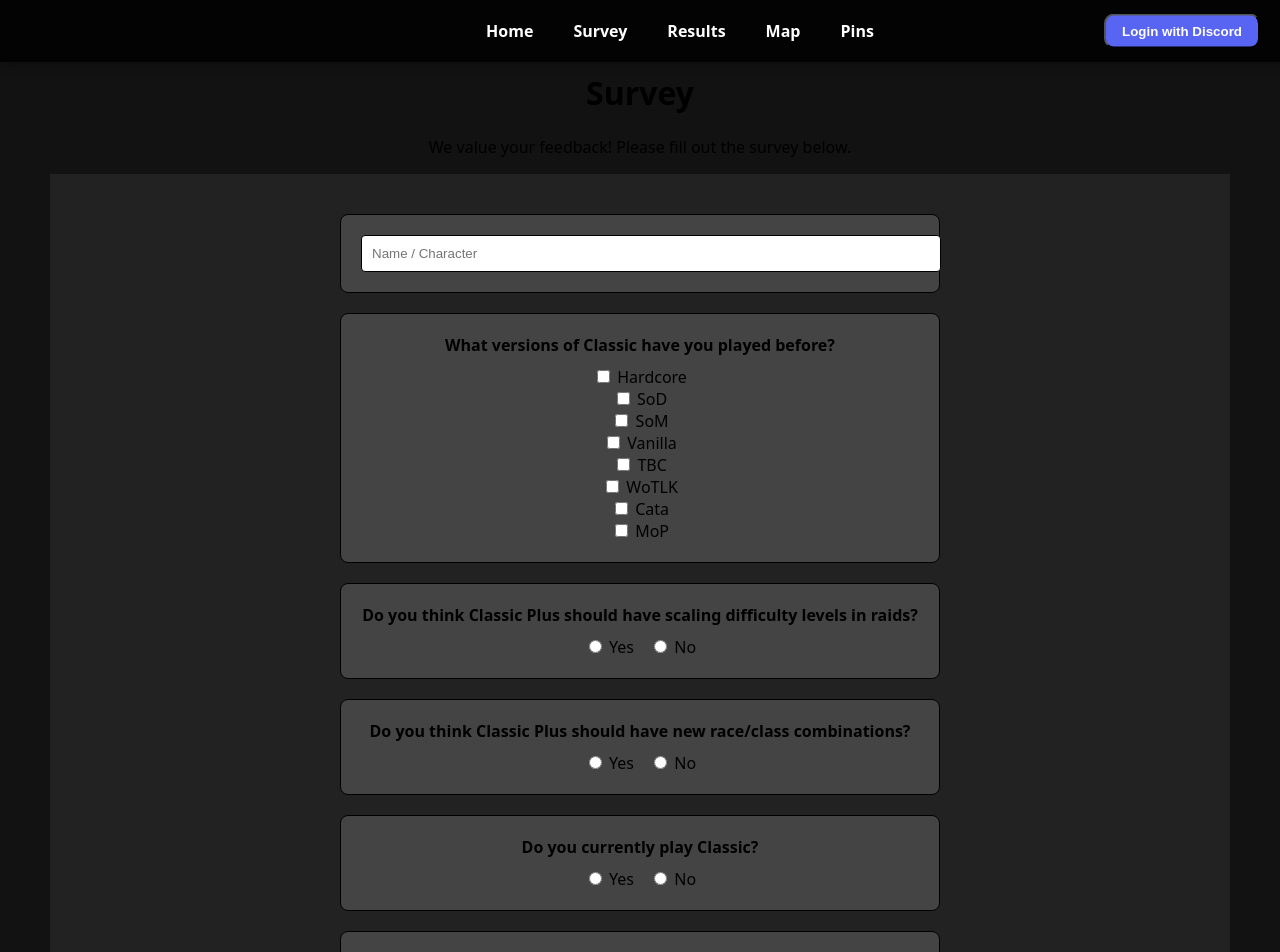
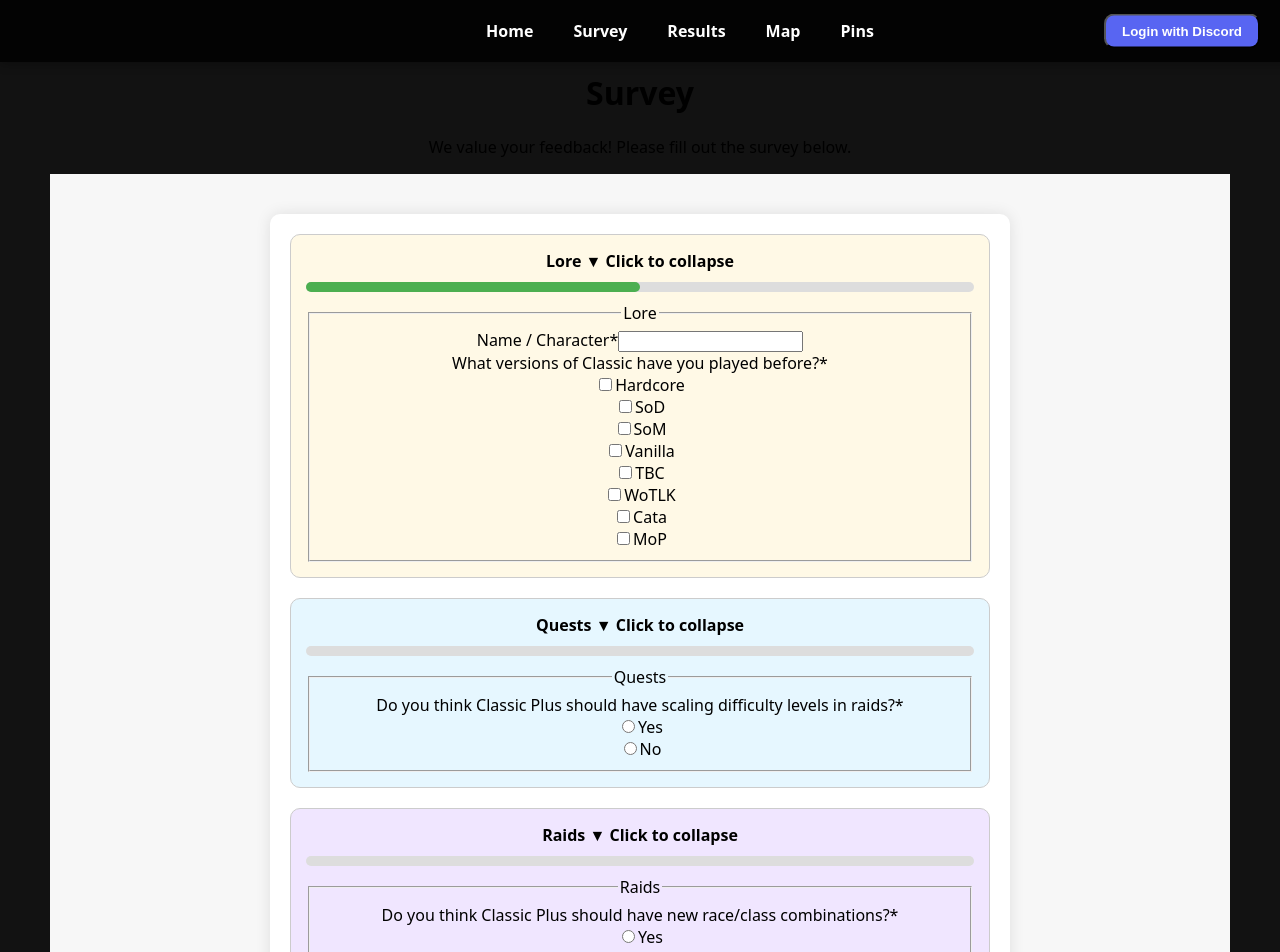
Before and after one commit to wowclassic-plus/wowclassicdotplus, a React (Create React App) app in the folder frontend/: page /survey in a window 1280 px wide. Shown: the top 952 px of the page. Built offline with nearby package versions, Linux system fonts and the light colour scheme.

Commit message:
Updating Survey Look, with collapsible sections and progress bar

```diff
--- a/frontend/package.json
+++ b/frontend/package.json
@@ -3,6 +3,8 @@
   "version": "0.1.0",
   "private": true,
   "dependencies": {
+    "@rjsf/core": "^5.24.13",
+    "@rjsf/validator-ajv8": "^5.24.13",
     "@testing-library/dom": "^10.4.1",
     "@testing-library/jest-dom": "^6.8.0",
     "@testing-library/react": "^16.3.0",
@@ -19,6 +21,8 @@
     "react-scripts": "5.0.1",
     "react-select": "^5.10.2",
     "react-zoom-pan-pinch": "^3.7.0",
+    "survey-core": "^2.3.11",
+    "survey-react-ui": "^2.3.11",
     "web-vitals": "^2.1.4"
   },
   "scripts": {
--- a/frontend/src/components/SurveyForm.js
+++ b/frontend/src/components/SurveyForm.js
@@ -1,271 +1,233 @@
 import React, { useState } from "react";
+import Form from "@rjsf/core";
+import Ajv8Validator from "@rjsf/validator-ajv8";
 
-function SurveyForm({ backendUrl }) {
-  const [formData, setFormData] = useState({
-    name: "",
-    previousVersions: [],
-    scalingRaids: "",
-    newRaceClass: "",
-    currentlyPlay: "",
-    intendToPlay: "",
-  });
+// Schema sections
+const schemaSections = {
+  Lore: {
+    title: "Lore",
+    properties: {
+      name: { type: "string", title: "Name / Character" },
+      previous_versions: {
+        type: "array",
+        title: "What versions of Classic have you played before?",
+        items: {
+          type: "string",
+          enum: ["Hardcore", "SoD", "SoM", "Vanilla", "TBC", "WoTLK", "Cata", "MoP"],
+        },
+        uniqueItems: true,
+      },
+    },
+    required: ["name", "previous_versions"],
+  },
+  Quests: {
+    title: "Quests",
+    properties: {
+      scaling_raids: {
+        type: "string",
+        title: "Do you think Classic Plus should have scaling difficulty levels in raids?",
+        enum: ["Yes", "No"],
+      },
+    },
+    required: ["scaling_raids"],
+  },
+  Raids: {
+    title: "Raids",
+    properties: {
+      new_race_class: {
+        type: "string",
+        title: "Do you think Classic Plus should have new race/class combinations?",
+        enum: ["Yes", "No"],
+      },
+    },
+    required: ["new_race_class"],
+  },
+  Dungeons: {
+    title: "Dungeons",
+    properties: {
+      currently_play: { type: "string", title: "Do you currently play Classic?", enum: ["Yes", "No"] },
+      intend_to_play: { type: "string", title: "Would you intend to play Classic Plus?", enum: ["Yes", "No"] },
+    },
+    required: ["currently_play", "intend_to_play"],
+  },
+};
+
+// Section colors
+const sectionColors = {
+  Lore: "#FFF9E6",
+  Quests: "#E6F7FF",
+  Raids: "#F0E6FF",
+  Dungeons: "#E6FFE6",
+};
+
+// Custom field wrapper
+function FieldBox({ label, required, children }) {
+  return (
+    <div
+      style={{
+        backgroundColor: "#fff",
+        border: "1px solid #ccc",
+        borderRadius: 8,
+        padding: 15,
+        marginBottom: 12,
+        boxShadow: "0 1px 3px rgba(0,0,0,0.1)",
+      }}
+    >
+      {label && (
+        <label style={{ fontWeight: "bold", display: "block", marginBottom: 8 }}>
+          {label} {required ? "*" : null}
+        </label>
+      )}
+      {children}
+    </div>
+  );
+}
+
+// Collapsible section with progress
+function CollapsibleSection({ title, schema, uiSchema, formData, onChange }) {
+  const [collapsed, setCollapsed] = useState(false);
+  const sectionColor = sectionColors[title] || "#f5f5f5";
+
+  const allKeys = Object.keys(schema.properties);
+  const answeredCount = allKeys.filter((k) => formData[k] !== undefined && formData[k] !== "").length;
+  const totalCount = allKeys.length;
+  const progressPercent = Math.round((answeredCount / totalCount) * 100);
+
+  return (
+    <div
+      style={{
+        backgroundColor: sectionColor,
+        padding: 15,
+        borderRadius: 10,
+        marginBottom: 20,
+        border: "1px solid #ccc",
+      }}
+    >
+      <div
+        onClick={() => setCollapsed(!collapsed)}
+        style={{
+          fontWeight: "bold",
+          cursor: "pointer",
+          fontSize: 16,
+          marginBottom: collapsed ? 0 : 10,
+          userSelect: "none",
+        }}
+      >
+        {title} {collapsed ? "▲ Click to expand" : "▼ Click to collapse"}
+      </div>
+
+      <div style={{ height: 10, backgroundColor: "#ddd", borderRadius: 5, marginBottom: 10 }}>
+        <div
+          style={{
+            height: 10,
+            width: `${progressPercent}%`,
+            backgroundColor: "#4caf50",
+            borderRadius: 5,
+            transition: "width 0.3s",
+          }}
+        ></div>
+      </div>
+
+      {!collapsed && (
+        <Form
+          schema={schema}
+          uiSchema={uiSchema}
+          validator={Ajv8Validator}
+          FieldTemplate={FieldBox}
+          formData={formData}
+          onChange={(e) => onChange({ ...formData, ...e.formData })}
+          showErrorList={false}
+        >
+          {/* Pass null so the default submit button is not rendered */}
+          {() => null}
+        </Form>
+      )}
+    </div>
+  );
+}
+
+// Full survey component
+export default function SurveyForm({ backendUrl }) {
   const [submitted, setSubmitted] = useState(false);
   const [error, setError] = useState(null);
+  const [formData, setFormData] = useState({});
 
-  const handleChange = (e) => {
-    setFormData({ ...formData, [e.target.name]: e.target.value });
+  // UI schemas
+  const uiSchemas = {
+    Lore: { previous_versions: { "ui:widget": "checkboxes", "ui:options": { inline: false } } },
+    Quests: { scaling_raids: { "ui:widget": "radio" } },
+    Raids: { new_race_class: { "ui:widget": "radio" } },
+    Dungeons: { currently_play: { "ui:widget": "radio" }, intend_to_play: { "ui:widget": "radio" } },
   };
 
-  const handleCheckboxChange = (e) => {
-    const { value, checked } = e.target;
-    let updated = [...formData.previousVersions];
-    if (checked) {
-      updated.push(value);
-    } else {
-      updated = updated.filter((v) => v !== value);
+  // Validate required fields in all sections
+  const validateAll = () => {
+    for (let sectionName in schemaSections) {
+      const req = schemaSections[sectionName].required || [];
+      for (let key of req) {
+        if (!formData[key] || (Array.isArray(formData[key]) && formData[key].length === 0)) {
+          return `Please fill all required questions in section "${sectionName}".`;
         }
-    setFormData({ ...formData, previousVersions: updated });
+      }
+    }
+    return null;
   };
 
-  const handleSubmit = async (e) => {
-    e.preventDefault();
+  const handleSubmit = async () => {
+    const validationError = validateAll();
+    if (validationError) {
+      setError(validationError);
+      return;
+    }
     setError(null);
-
-    // convert camelCase to snake_case
-    const payload = {
-      name: formData.name,
-      previous_versions: formData.previousVersions,
-      scaling_raids: formData.scalingRaids,
-      new_race_class: formData.newRaceClass,
-      currently_play: formData.currentlyPlay,
-      intend_to_play: formData.intendToPlay,
-    };
-
     try {
-      const response = await fetch(`${backendUrl}/survey/`, {
+      const res = await fetch(`${backendUrl}/survey/`, {
         method: "POST",
         headers: { "Content-Type": "application/json" },
-        body: JSON.stringify(payload),
+        body: JSON.stringify(formData),
       });
-
-      if (!response.ok) {
-        const errText = await response.text();
-        console.error("Backend error:", errText);
-        setError("Failed to submit survey.");
-        return;
-      }
-
+      if (!res.ok) throw new Error(await res.text());
       setSubmitted(true);
     } catch (err) {
-      console.error("Network error:", err);
-      setError("Network error. Check console for details.");
+      console.error(err);
+      setError("Submission failed.");
     }
   };
 
   if (submitted)
-    return (
-      <div style={{ textAlign: "center", color: "white", marginTop: "50px" }}>
-        <h2>Thank you for your feedback!</h2>
-      </div>
-    );
-
-  const boxStyle = {
-    backgroundColor: "#444", // lighter gray
-    border: "1px solid black",
-    borderRadius: "8px",
-    padding: "20px",
-    marginBottom: "20px",
-    width: "100%",
-    boxSizing: "border-box",
-  };
+    return <h2 style={{ color: "#222" }}>Thank you for your feedback!</h2>;
 
   return (
+    <div style={{ backgroundColor: "#f7f7f7", minHeight: "100vh", padding: 40 }}>
       <div
         style={{
-        backgroundColor: "#222", // dark gray page background
-        minHeight: "100vh",
-        padding: "40px",
-        display: "flex",
-        justifyContent: "center",
+          maxWidth: 700,
+          margin: "0 auto",
+          padding: 20,
+          borderRadius: 10,
+          backgroundColor: "#fff",
+          boxShadow: "0 0 15px rgba(0,0,0,0.1)",
         }}
       >
-      <form
-        onSubmit={handleSubmit}
-        style={{
-          maxWidth: "600px",
-          width: "100%",
-        }}
-      >
-        {/* Name/Character */}
-        <div style={boxStyle}>
-          <input
-            name="name"
-            placeholder="Name / Character"
-            value={formData.name}
-            onChange={handleChange}
-            required
-            style={{
-              display: "block",
-              width: "100%",
-              padding: "10px",
-              borderRadius: "4px",
-              border: "1px solid #000",
-            }}
+        {Object.keys(schemaSections).map((section, index, arr) => (
+          <div key={section}>
+            <CollapsibleSection
+              title={section}
+              schema={schemaSections[section]}
+              uiSchema={uiSchemas[section] || {}}
+              formData={formData}
+              onChange={setFormData}
+              children={null}
             />
-        </div>
 
-        {/* Previous Versions */}
-        <div style={boxStyle}>
-          <label>
-            <strong>What versions of Classic have you played before?</strong>
-          </label>
-          <div style={{ marginTop: "10px" }}>
-            {["Hardcore", "SoD", "SoM", "Vanilla", "TBC", "WoTLK", "Cata", "MoP"].map(
-              (version) => (
-                <label key={version} style={{ display: "block" }}>
-                  <input
-                    type="checkbox"
-                    value={version}
-                    checked={formData.previousVersions.includes(version)}
-                    onChange={handleCheckboxChange}
-                  />{" "}
-                  {version}
-                </label>
-              )
-            )}
-          </div>
-        </div>
-
-        {/* Scaling Raids */}
-        <div style={boxStyle}>
-          <label>
-            <strong>
-              Do you think Classic Plus should have scaling difficulty levels in raids?
-            </strong>
-          </label>
-          <div style={{ marginTop: "10px" }}>
-            <label>
-              <input
-                type="radio"
-                name="scalingRaids"
-                value="Yes"
-                checked={formData.scalingRaids === "Yes"}
-                onChange={handleChange}
-                required
-              />{" "}
-              Yes
-            </label>
-            <label style={{ marginLeft: "15px" }}>
-              <input
-                type="radio"
-                name="scalingRaids"
-                value="No"
-                checked={formData.scalingRaids === "No"}
-                onChange={handleChange}
-              />{" "}
-              No
-            </label>
-          </div>
-        </div>
-
-        {/* New Race/Class */}
-        <div style={boxStyle}>
-          <label>
-            <strong>Do you think Classic Plus should have new race/class combinations?</strong>
-          </label>
-          <div style={{ marginTop: "10px" }}>
-            <label>
-              <input
-                type="radio"
-                name="newRaceClass"
-                value="Yes"
-                checked={formData.newRaceClass === "Yes"}
-                onChange={handleChange}
-                required
-              />{" "}
-              Yes
-            </label>
-            <label style={{ marginLeft: "15px" }}>
-              <input
-                type="radio"
-                name="newRaceClass"
-                value="No"
-                checked={formData.newRaceClass === "No"}
-                onChange={handleChange}
-              />{" "}
-              No
-            </label>
-          </div>
-        </div>
-
-        {/* Currently Play */}
-        <div style={boxStyle}>
-          <label>
-            <strong>Do you currently play Classic?</strong>
-          </label>
-          <div style={{ marginTop: "10px" }}>
-            <label>
-              <input
-                type="radio"
-                name="currentlyPlay"
-                value="Yes"
-                checked={formData.currentlyPlay === "Yes"}
-                onChange={handleChange}
-                required
-              />{" "}
-              Yes
-            </label>
-            <label style={{ marginLeft: "15px" }}>
-              <input
-                type="radio"
-                name="currentlyPlay"
-                value="No"
-                checked={formData.currentlyPlay === "No"}
-                onChange={handleChange}
-              />{" "}
-              No
-            </label>
-          </div>
-        </div>
-
-        {/* Intend to Play */}
-        <div style={boxStyle}>
-          <label>
-            <strong>Would you intend to play Classic Plus?</strong>
-          </label>
-          <div style={{ marginTop: "10px" }}>
-            <label>
-              <input
-                type="radio"
-                name="intendToPlay"
-                value="Yes"
-                checked={formData.intendToPlay === "Yes"}
-                onChange={handleChange}
-                required
-              />{" "}
-              Yes
-            </label>
-            <label style={{ marginLeft: "15px" }}>
-              <input
-                type="radio"
-                name="intendToPlay"
-                value="No"
-                checked={formData.intendToPlay === "No"}
-                onChange={handleChange}
-              />{" "}
-              No
-            </label>
-          </div>
-        </div>
-
-        <div style={{ textAlign: "center" }}>
+            {/* Only show submit on the last section */}
+            {index === arr.length - 1 && (
               <button
-            type="submit"
+                onClick={handleSubmit}
                 style={{
                   padding: "10px 20px",
-              fontSize: "1em",
-              borderRadius: "5px",
-              border: "1px solid black",
+                  borderRadius: 5,
+                  border: "1px solid #000",
                   backgroundColor: "#666",
                   color: "white",
                   cursor: "pointer",
@@ -273,11 +235,12 @@
               >
                 Submit
               </button>
-          {error && <p style={{ color: "red", marginTop: "10px" }}>{error}</p>}
+            )}
           </div>
-      </form>
+        ))}
+
+        {error && <p style={{ color: "red", marginTop: 10 }}>{error}</p>}
+      </div>
     </div>
   );
 }
-
-export default SurveyForm;
```
Also changed, not shown: 1 other file (tests, documents, lock files or other folders). Lines whose indentation alone changed are shown as unchanged.
